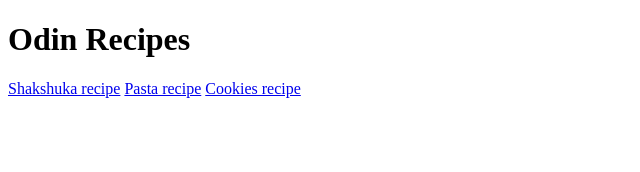
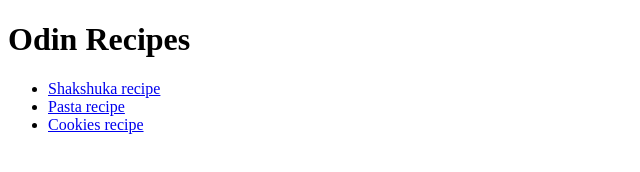
Before and after one commit to OR404/odin-recipes, a plain HTML site: page index.html in a window 1280 px wide. Shown: the whole page, without its empty margins (0-640 px from the left). Drawn offline with Linux system fonts and the light colour scheme.

Commit message:
fix recipes list in index
recipes weren't listed , i put them in a unordered list .

```diff
--- a/index.html
+++ b/index.html
@@ -7,9 +7,11 @@
 </head>
 <body>
     <h1>Odin Recipes</h1>
-    <a href="recipes/shakshuka.html">Shakshuka recipe</a>
-    <a href="recipes/pasta.html">Pasta recipe</a>
-    <a href="recipes/cookies.html">Cookies recipe</a>
+    <ul>
+        <li><a href="recipes/shakshuka.html">Shakshuka recipe</a></li>
+        <li><a href="recipes/pasta.html">Pasta recipe</a></li>
+        <li><a href="recipes/cookies.html">Cookies recipe</a></li>
+    </ul>
 
 </body>
 </html>
```
